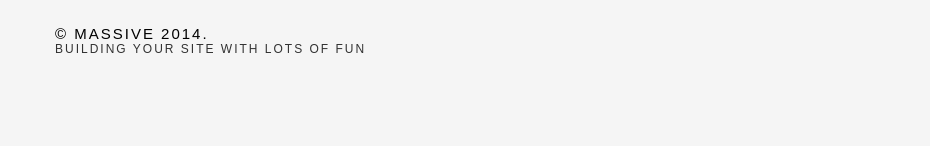
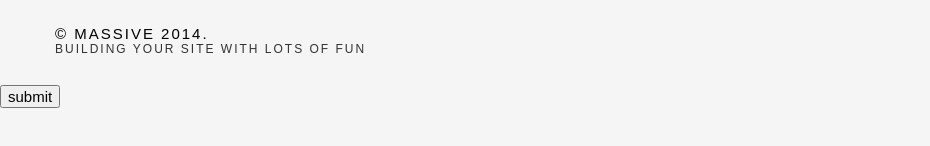
Before and after one commit to java5575/java5575.github.io, a plain HTML site: page index.html in a window 1280 px wide. Shown: the part 4276-4422 px from the top of the page, 0-930 px from the left. Drawn offline with nearby package versions, Linux system fonts and the light colour scheme.

Commit message:
Update index.html

```diff
--- a/index.html
+++ b/index.html
@@ -343,6 +343,9 @@
 				</ul>
 			</div>
 		</div>
+<form action="" id="myForm">
+  <input type="submit" value="submit">
+</form>
 	</div>
 	<!--footer結尾-->
 
```
